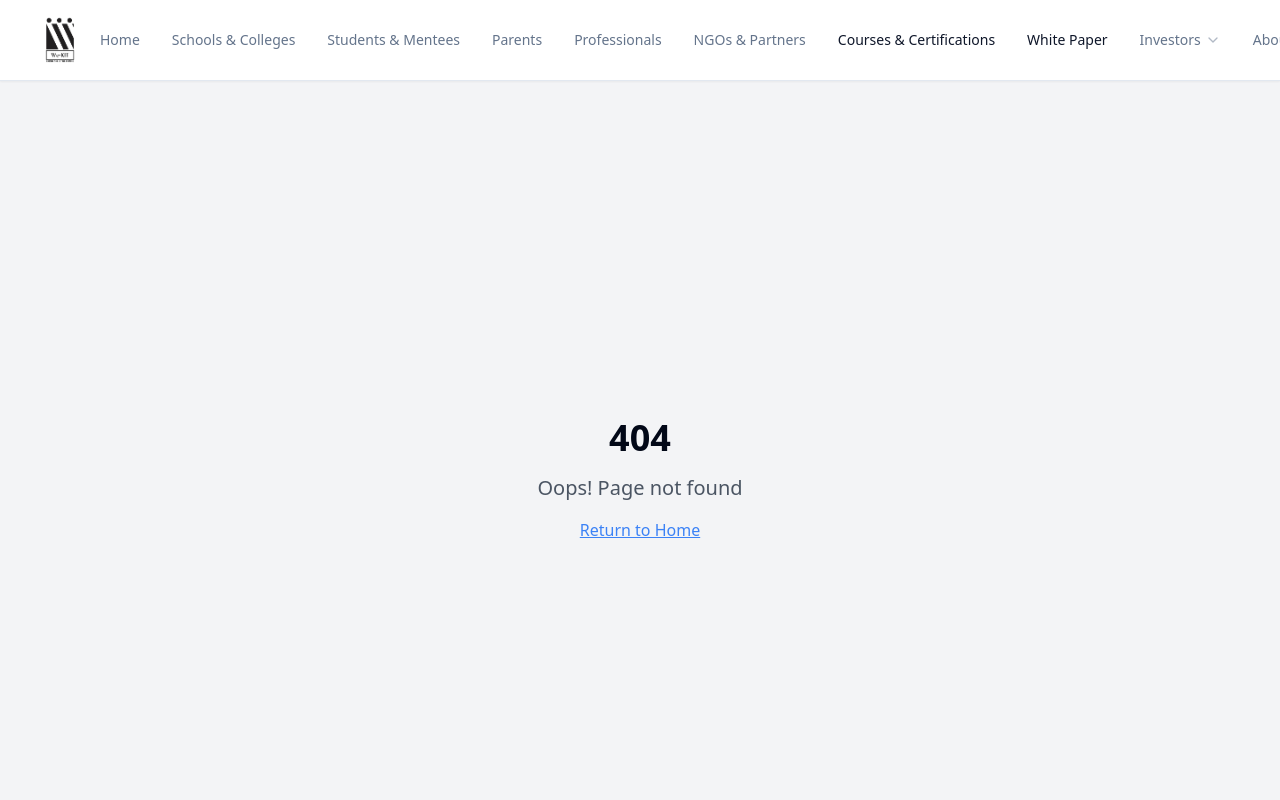
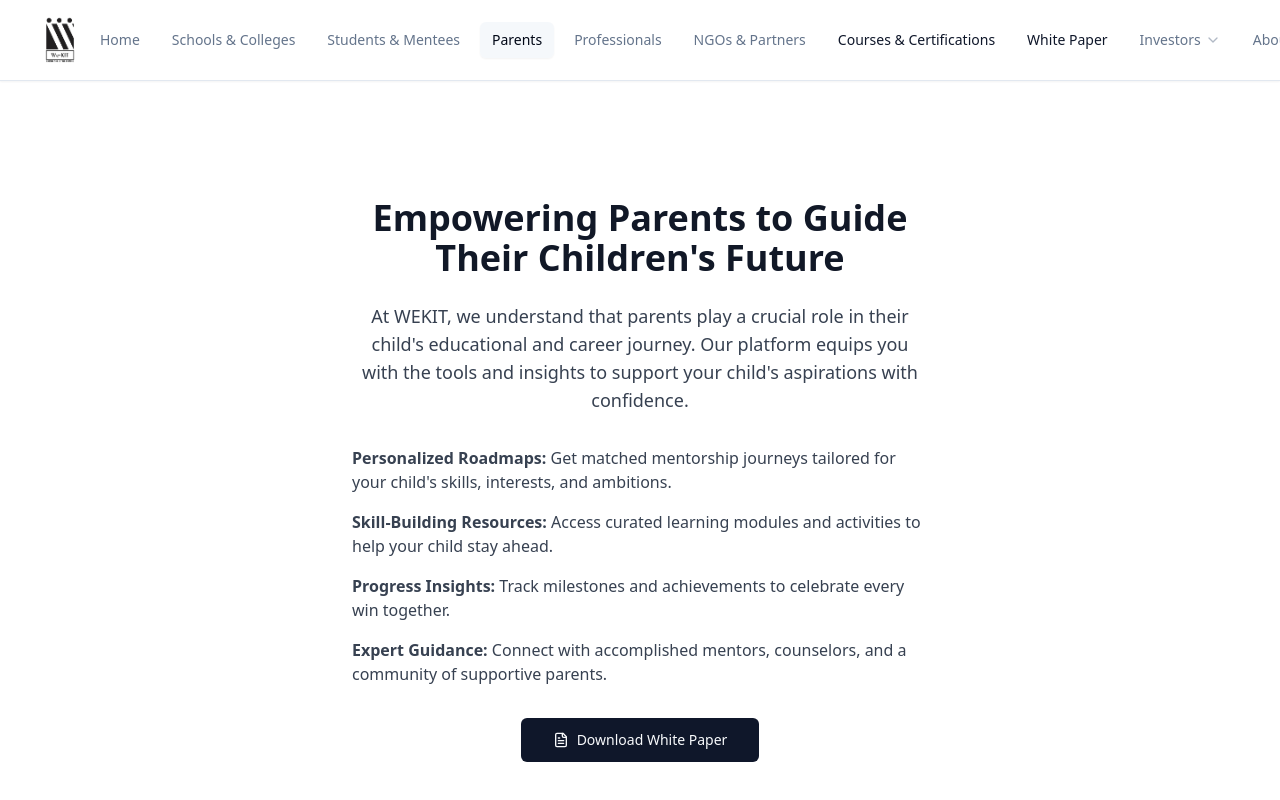
Before and after one commit to WeKIT-ai/wekit-vision-design, a React (Vite) app: page /parents in a window 1280 px wide. Shown: the top 800 px of the page. Built offline with nearby package versions, Linux system fonts and the light colour scheme.

Commit message:
Revert parents page and add white paper button
Reverted the parents page to its original state and added a button to download the white paper.

```diff
--- a/src/App.tsx
+++ b/src/App.tsx
@@ -1,4 +1,3 @@
-
 import { Toaster } from "@/components/ui/toaster";
 import { Toaster as Sonner } from "@/components/ui/sonner";
 import { TooltipProvider } from "@/components/ui/tooltip";
@@ -22,6 +21,7 @@ import StartJourney from "./pages/StartJourney";
 import Roadmap from "./pages/Roadmap";
 import WhitePaper from "./pages/WhitePaper";
 import NotFound from "./pages/NotFound";
+import Parents from "./pages/Parents";
 
 const queryClient = new QueryClient();
 
@@ -41,6 +41,7 @@ const App = () => (
                 <Route path="/about" element={<About />} />
                 <Route path="/schools" element={<Schools />} />
                 <Route path="/students" element={<Students />} />
+                <Route path="/parents" element={<Parents />} />
                 <Route path="/professionals" element={<Professionals />} />
                 <Route path="/ngos" element={<NGOs />} />
                 <Route path="/investors" element={<Investors />} />
--- a/src/components/navigation/NavigationItems.tsx
+++ b/src/components/navigation/NavigationItems.tsx
@@ -8,7 +8,7 @@ const NavigationItems = () => {
     { name: 'Home', path: '/' },
     { name: 'Schools & Colleges', path: '/schools' },
     { name: 'Students & Mentees', path: '/students' },
-    { name: 'Parents', path: 'https://lovable.dev/projects/db205b89-38c3-49ab-9fb5-591b507101f0', external: true },
+    { name: 'Parents', path: '/parents' }, // Now internal
     { name: 'Professionals', path: '/professionals' },
     { name: 'NGOs & Partners', path: '/ngos' },
     { name: 'Courses & Certifications', path: '/courses', highlight: true },
@@ -18,17 +18,6 @@ const NavigationItems = () => {
   return (
     <>
       {navItems.map((item) => (
-        item.external ? (
-          <a
-            key={item.name}
-            href={item.path}
-            target="_blank"
-            rel="noopener noreferrer"
-            className="px-3 py-2 text-sm font-medium text-muted-foreground hover:text-foreground hover:bg-accent/50 rounded-md transition-all duration-200 whitespace-nowrap"
-          >
-            {item.name}
-          </a>
-        ) : (
         <Link
           key={item.path}
           to={item.path}
@@ -42,7 +31,6 @@ const NavigationItems = () => {
         >
           {item.name}
         </Link>
-        )
       ))}
     </>
   );
--- /dev/null
+++ b/src/pages/Parents.tsx
@@ -0,0 +1,47 @@
+
+import { Button } from "@/components/ui/button";
+import { FileText } from "lucide-react";
+import { useNavigate } from "react-router-dom";
+
+const Parents = () => {
+  const navigate = useNavigate();
+  return (
+    <div className="min-h-screen bg-white py-16 px-4 sm:px-6 lg:px-8 flex flex-col items-center justify-center">
+      <div className="max-w-xl w-full text-center">
+        <h1 className="text-4xl font-bold text-gray-900 mb-6">
+          Empowering Parents to Guide Their Children's Future
+        </h1>
+        <p className="text-lg text-gray-700 mb-8">
+          At WEKIT, we understand that parents play a crucial role in their child&#39;s educational and career journey. Our platform equips you with the tools and insights to support your child&#39;s aspirations with confidence.
+        </p>
+        <ul className="text-left text-gray-700 mb-8 space-y-4">
+          <li>
+            <span className="font-semibold">Personalized Roadmaps:</span> Get matched mentorship journeys tailored for your child&#39;s skills, interests, and ambitions.
+          </li>
+          <li>
+            <span className="font-semibold">Skill-Building Resources:</span> Access curated learning modules and activities to help your child stay ahead.
+          </li>
+          <li>
+            <span className="font-semibold">Progress Insights:</span> Track milestones and achievements to celebrate every win together.
+          </li>
+          <li>
+            <span className="font-semibold">Expert Guidance:</span> Connect with accomplished mentors, counselors, and a community of supportive parents.
+          </li>
+        </ul>
+        <div className="flex flex-col sm:flex-row gap-4 justify-center mt-8">
+          <Button
+            size="lg"
+            variant="default"
+            className="w-full sm:w-auto flex items-center justify-center gap-2"
+            onClick={() => navigate("/white-paper")}
+          >
+            <FileText className="w-5 h-5" />
+            Download White Paper
+          </Button>
+        </div>
+      </div>
+    </div>
+  );
+};
+
+export default Parents;
```
Lines whose indentation alone changed are shown as unchanged.
